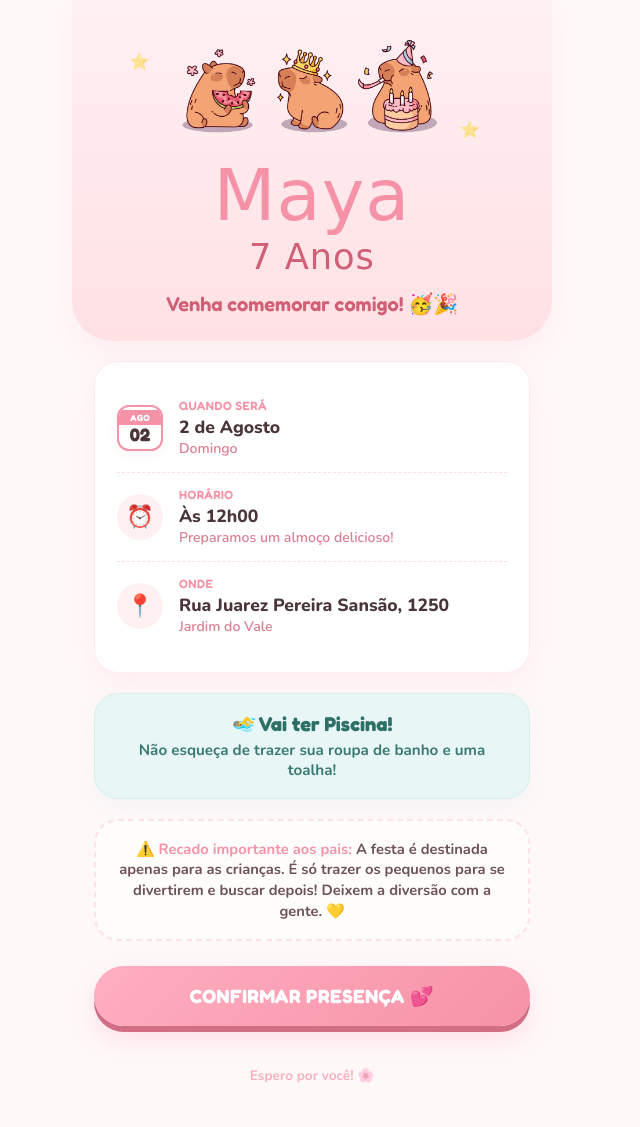
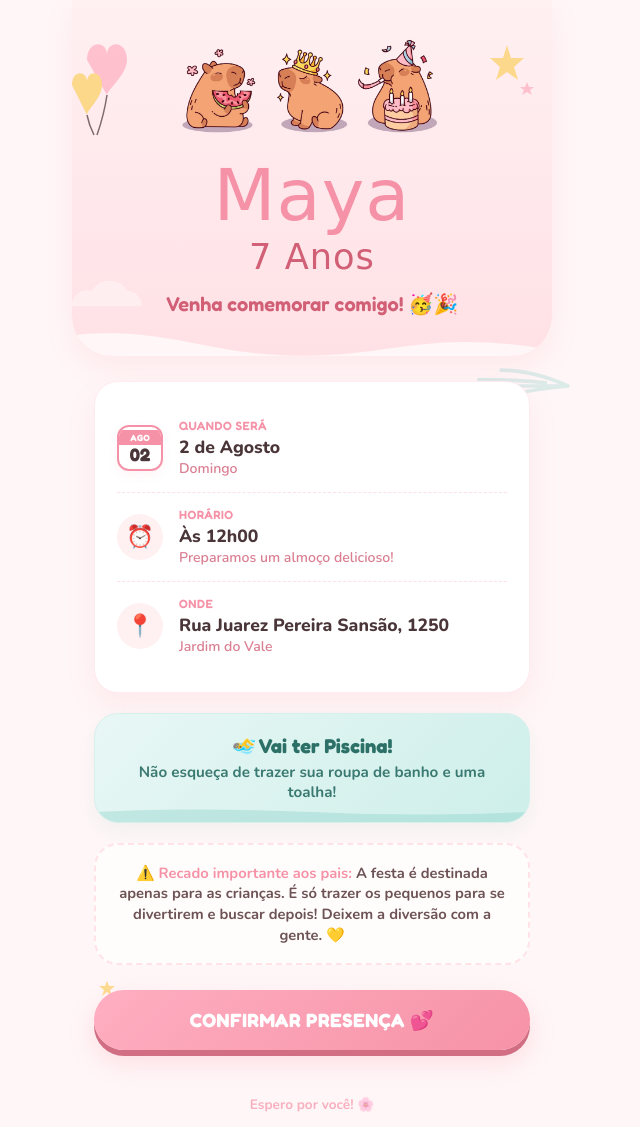
Before and after one commit to leonardovieira24lv-hash/maya7anos, a plain HTML site: page index.html in a window 1280 px wide. Shown: the whole page, without its empty margins (328-968 px from the left). Drawn offline with nearby package versions, Linux system fonts and the light colour scheme; a web font is replaced by a local one.

Commit message:
Atualizar o index.html

```diff
--- a/index.html
+++ b/index.html
@@ -16,7 +16,7 @@
 <link href="https://fonts.googleapis.com/css2?family=Cherry+Bomb+One&family=Fredoka:wght@500;600;700&family=Nunito:wght@600;700;800&display=swap" rel="stylesheet">
 <style>
   :root {
-    --bg-warm: #FFF8F9;
+    --bg-warm: #FFF6F7;
     --pink-light: #FFE3E7;
     --pink-dark: #F692A7;
     --pink-deep: #D15F76;
@@ -24,7 +24,7 @@
     --mint-pool: #76C7BE;
     --ink: #4A3538;
     --radius: 24px;
-    --shadow: 0 12px 28px rgba(246, 146, 167, 0.1);
+    --shadow: 0 12px 28px rgba(246, 146, 167, 0.12);
   }
 
   *{box-sizing:border-box; -webkit-tap-highlight-color:transparent;}
@@ -49,17 +49,28 @@
   /* ---------- HERO SECTION ---------- */
   .hero{
     position:relative;
-    padding: 35px 24px 25px;
+    padding: 35px 24px 40px;
     text-align:center;
     background: linear-gradient(180deg, #FFF0F2 0%, #FFE1E5 100%);
     border-radius: 0 0 40px 40px;
     box-shadow: var(--shadow);
+    overflow: hidden;
+  }
+
+  /* SVG Elements decorativos absolutos de fundo */
+  .bg-decor {
+    position: absolute;
+    pointer-events: none;
+    z-index: 1;
+    opacity: 0.7;
   }
 
   .main-capy-box {
+    position: relative;
     width: 100%;
     max-width: 290px;
     margin: 0 auto 15px;
+    z-index: 2;
   }
   .main-capy-box img {
     width: 100%;
@@ -70,6 +81,7 @@
   .name-header {
     margin: 15px 0 5px;
     position: relative;
+    z-index: 2;
   }
   .name-header h1 {
     margin: 0;
@@ -83,7 +95,7 @@
   }
   .name-header .age-subtitle {
     display: block;
-    font-family: 'Cherry Bomb One', cursive; /* Mudado para a mesma fonte infantil */
+    font-family: 'Cherry Bomb One', cursive;
     font-size: 2.2rem;
     color: var(--pink-deep);
     margin-top: 5px;
@@ -92,33 +104,43 @@
   }
 
   .call-to-party {
-    font-family: 'Fredoka', sans-serif; /* Fonte mais arredondada */
+    position: relative;
+    z-index: 2;
+    font-family: 'Fredoka', sans-serif;
     font-size: 1.25rem;
     font-weight: 600;
     margin: 15px 0 0;
     color: var(--pink-deep);
   }
 
-  /* Estrelinhas de fundo no topo */
-  .star-decor {
+  /* Divisor de onda em SVG no final do topo */
+  .wave-divider {
     position: absolute;
-    color: #FCD062;
-    font-size: 16px;
-    opacity: 0.5;
+    bottom: 0; left: 0; width: 100%;
+    line-height: 0; transform: rotate(180deg);
   }
+  .wave-divider svg {
+    position: relative; display: block;
+    width: calc(100% + 1.3px); height: 25px;
+  }
+  .wave-divider .shape-fill { fill: var(--bg-warm); }
 
   /* ---------- CARDS & CONTENT ---------- */
   .content{
-    padding: 20px 22px;
+    padding: 25px 22px;
+    position: relative;
   }
 
   .card-details {
+    position: relative;
     background: var(--cream);
     border-radius: var(--radius);
     padding: 22px;
     box-shadow: var(--shadow);
     margin-bottom: 20px;
     border: 1px solid #FFEBF0;
+    z-index: 2;
+    overflow: hidden;
   }
 
   .info-row {
@@ -126,12 +148,13 @@
     align-items: center;
     gap: 16px;
     padding: 14px 0;
+    position: relative;
+    z-index: 2;
   }
   .info-row + .info-row {
     border-top: 1px dashed #FFE1E5;
   }
 
-  /* ÍCONE DE CALENDÁRIO CUSTOMIZADO E CORRETO */
   .calendar-custom {
     width: 46px;
     height: 46px;
@@ -196,25 +219,30 @@
   }
 
   .pool-badge {
-    background: #E8F7F5;
+    position: relative;
+    background: linear-gradient(135deg, #E8F7F5, #CEEFEA);
     border-radius: var(--radius);
-    padding: 18px;
+    padding: 20px;
     text-align: center;
     margin-bottom: 20px;
     border: 1px solid #D6F0EC;
-    box-shadow: 0 8px 20px rgba(118, 199, 190, 0.08);
+    box-shadow: 0 8px 20px rgba(118, 199, 190, 0.1);
+    overflow: hidden;
+    z-index: 2;
   }
   .pool-badge h3 {
     font-family: 'Fredoka', sans-serif;
     color: #2D7068;
     margin: 0 0 4px;
     font-size: 1.25rem;
+    position: relative; z-index: 2;
   }
   .pool-badge p {
     margin: 0;
     font-weight: 700;
     font-size: 0.95rem;
     color: #3B7A72;
+    position: relative; z-index: 2;
   }
 
   .parents-alert {
@@ -228,6 +256,8 @@
     text-align: center;
     margin-bottom: 25px;
     color: #6E5356;
+    position: relative;
+    z-index: 2;
   }
   .parents-alert b { color: var(--pink-dark); }
 
@@ -248,6 +278,8 @@
     text-transform: uppercase;
     letter-spacing: 0.5px;
     transition: all 0.1s;
+    position: relative;
+    z-index: 2;
   }
   .rsvp-btn:active {
     transform: translateY(4px);
@@ -288,9 +320,24 @@
 <div class="page">
   <!-- HERO SECTION -->
   <section class="hero">
-    <!-- Background Stars -->
-    <div class="star-decor" style="top: 15%; left: 12%;">⭐</div>
-    <div class="star-decor" style="top: 35%; right: 15%;">⭐</div>
+
+    <!-- ELEMENTO SVG 1: Balões de Festa de Coração (Lado Esquerdo) -->
+    <svg class="bg-decor" style="top: 20px; left: -10px; width: 80px; height: 120px;" viewBox="0 0 80 120">
+      <path d="M25,40 C25,20 45,20 45,35 C45,20 65,20 65,40 C65,55 45,70 45,75 Z" fill="#FFAEC1"/>
+      <path d="M10,65 C10,50 25,50 25,62 C25,50 40,50 40,65 C40,78 25,90 25,95 Z" fill="#FCD062"/>
+      <path d="M45,75 Q42,95 35,115 M25,95 Q27,105 32,115" stroke="#4A3538" stroke-width="1.5" fill="none"/>
+    </svg>
+
+    <!-- ELEMENTO SVG 2: Estrelinhas Piscantes (Lado Direito) -->
+    <svg class="bg-decor" style="top: 40px; right: 15px; width: 60px; height: 60px;" viewBox="0 0 60 60">
+      <polygon points="30,5 34,18 47,18 37,27 41,40 30,32 19,40 23,27 13,18 26,18" fill="#FCD062" />
+      <polygon points="50,42 52,47 57,47 53,50 55,55 50,52 45,55 47,50 43,47 48,47" fill="#FFAEC1" />
+    </svg>
+
+    <!-- ELEMENTO SVG 3: Nuvens Fofas de Fundo -->
+    <svg class="bg-decor" style="bottom: 40px; left: -20px; width: 100px; height: 50px; opacity: 0.4;" viewBox="0 0 100 50">
+      <path d="M20,40 A15,15 0 0,1 40,25 A20,20 0 0,1 75,25 A15,15 0 0,1 90,40 Z" fill="#FFFFFF"/>
+    </svg>
 
     <div class="main-capy-box">
       <img src="capivara.png" alt="Capivara Fofa">
@@ -301,12 +348,24 @@
       <span class="age-subtitle">7 Anos</span>
     </div>
     <p class="call-to-party">Venha comemorar comigo! 🥳🎉</p>
+
+    <!-- Divisor com Formato de Onda em SVG -->
+    <div class="wave-divider">
+      <svg data-name="Layer 1" xmlns="http://www.w3.org/2000/svg" viewBox="0 0 1200 120" preserveAspectRatio="none">
+        <path d="M321.39,56.44c58-10.79,114.16-30.13,172-41.86,82.39-16.72,168.19-17.73,250.45-.39C823.78,31,906.67,72,985.66,92.83c70.05,18.48,146.53,26.09,214.34,3V0H0V27.35A600.21,600.21,0,0,0,321.39,56.44Z" class="shape-fill"></path>
+      </svg>
+    </div>
   </section>
 
   <!-- CONTENT SECTION -->
   <div class="content">
+
+    <!-- ELEMENTO SVG 4: Folha Tropical de Palmeira atrás do card -->
+    <svg class="bg-decor" style="top: -15px; right: -10px; width: 90px; height: 90px; opacity: 0.25; transform: rotate(45deg);" viewBox="0 0 100 100">
+      <path d="M10,90 Q50,50 90,10 M90,10 Q65,40 50,65 M90,10 Q50,25 25,50 M70,25 Q45,45 15,75" stroke="#76C7BE" stroke-width="4" stroke-linecap="round" fill="none"/>
+    </svg>
+
     <div class="card-details">
-      <!-- LINHA DE EVENTO COM O CALENDÁRIO CORRIGIDO PARA 02 AGO -->
       <div class="info-row">
         <div class="calendar-custom">
           <div class="cal-top">Ago</div>
@@ -335,6 +394,10 @@
     </div>
 
     <div class="pool-badge">
+      <!-- ELEMENTO SVG 5: Ondas da Piscina sutil de fundo na caixa da piscina -->
+      <svg style="position: absolute; bottom: 0; left: 0; width: 100%; height: 20px; opacity: 0.3;" viewBox="0 0 100 20" preserveAspectRatio="none">
+        <path d="M0,10 Q25,5 50,10 T100,10 L100,20 L0,20 Z" fill="#76C7BE"/>
+      </svg>
       <h3>🏊‍♂️ Vai ter Piscina!</h3>
       <p>Não esqueça de trazer sua roupa de banho e uma toalha!</p>
     </div>
@@ -342,6 +405,11 @@
     <div class="parents-alert">
       ⚠️ <b>Recado importante aos pais:</b> A festa é destinada apenas para as crianças. É só trazer os pequenos para se divertirem e buscar depois! Deixem a diversão com a gente. 💛
     </div>
+
+    <!-- ELEMENTO SVG 6: Mini Estrelinha fofa brilhando em cima do botão -->
+    <svg class="bg-decor" style="bottom: 75px; left: 25px; width: 20px; height: 20px;" viewBox="0 0 20 20">
+      <polygon points="10,1 12,6 18,6 13,10 15,16 10,12 5,16 7,10 2,6 8,6" fill="#FCD062"/>
+    </svg>
 
     <button class="rsvp-btn" id="openModalBtn">Confirmar Presença 💕</button>
   </div>
```
